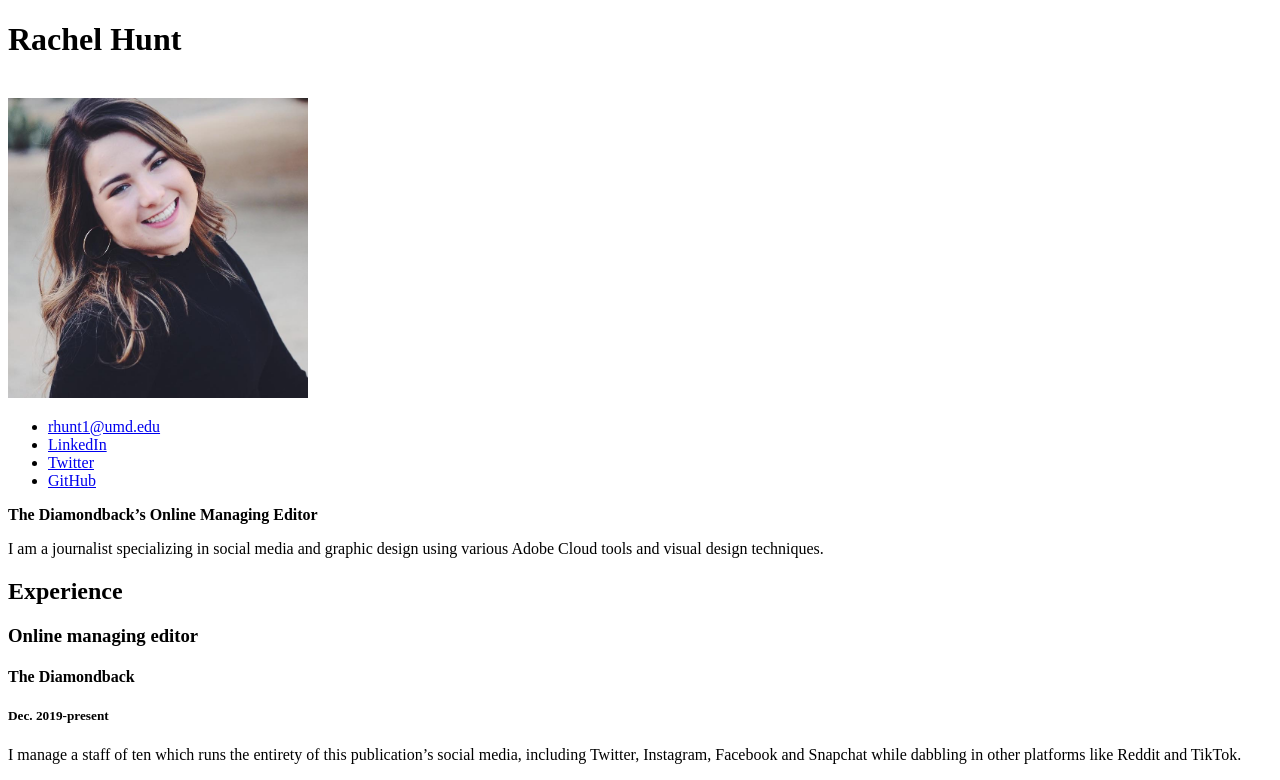
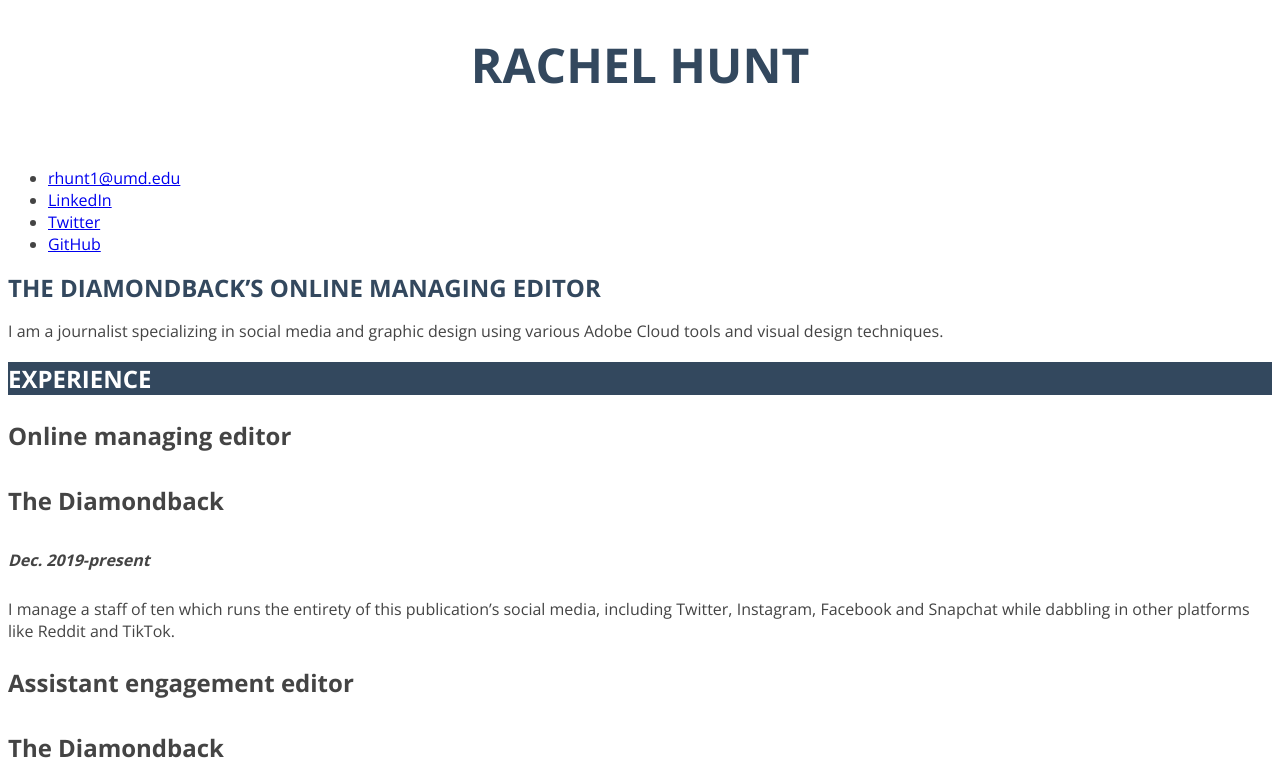
Before and after one commit to rhunt2020/RachelHunt-JOUR352, a plain HTML site: page resume/index.html in a window 1280 px wide. Shown: the top 780 px of the page. Drawn offline with nearby package versions, Linux system fonts and the light colour scheme.

Commit message:
style.css

```diff
--- a/resume/index.html
+++ b/resume/index.html
@@ -4,13 +4,17 @@
 
     <title>Rachel Hunt's Resume</title>
 
+    <link rel="stylesheet" type="text/css" href="style.css">
+
+    <link href ="https://fonts.googleapis.com/css?family=Open+Sans:400,700&display=swap" rel="stylesheet">
+
+
   </head>
   <body>
 
-<!-- hey, i made this website! :) -->
+    <h1> Rachel Hunt </h1><br>
 
-    <h1> Rachel Hunt </h1><br>
-    <img src="rachel.jpg" alt="rachel hunts photo" width="300px">
+<!-- <img src="rachel.jpg" alt="rachel hunts photo" width="300px"> -->
 
     <ul>
     <li><a href=”mailto:rhunt1@umd.edu”>rhunt1@umd.edu</a></li>
--- /dev/null
+++ b/resume/style.css
@@ -0,0 +1,39 @@
+BODY{
+  font-family: 'Open Sans', arial, sans-serif;
+  font-size: 1em;
+  color: #444
+}
+
+H1 {
+  font-size: 3em;
+  color: #33485e;
+  text-transform: uppercase;
+  text-align: center;
+}
+
+strong {
+  font-size:1.5em;
+  text-transform: uppercase;
+  color: #33485e
+}
+
+H2 {
+  font-size: 1.5em;
+  text-transform: uppercase;
+  background-color: #33485e;
+  color: #fff;
+}
+
+H3 {
+  font-weight:600;
+  font-size: 1.5em;
+}
+
+H4 {
+  font-size: 1.5em;
+}
+
+H5 {
+  font-style: italic;
+  font-size: 1em;
+}
```
Also changed, not shown: 1 other file.
